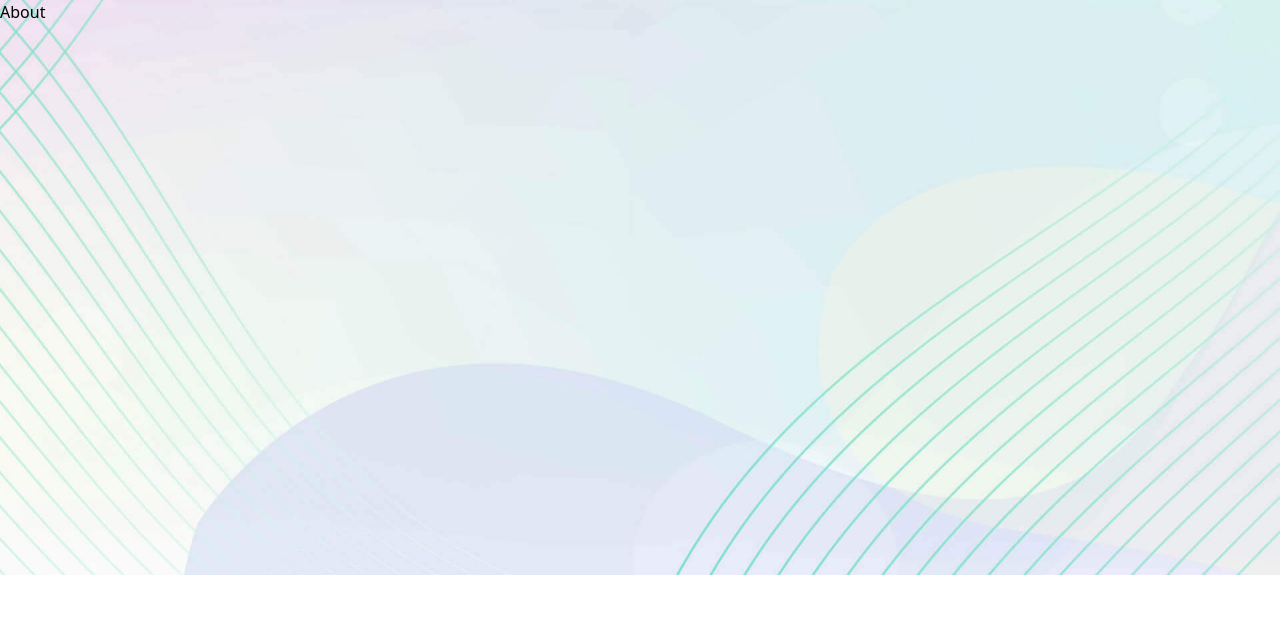
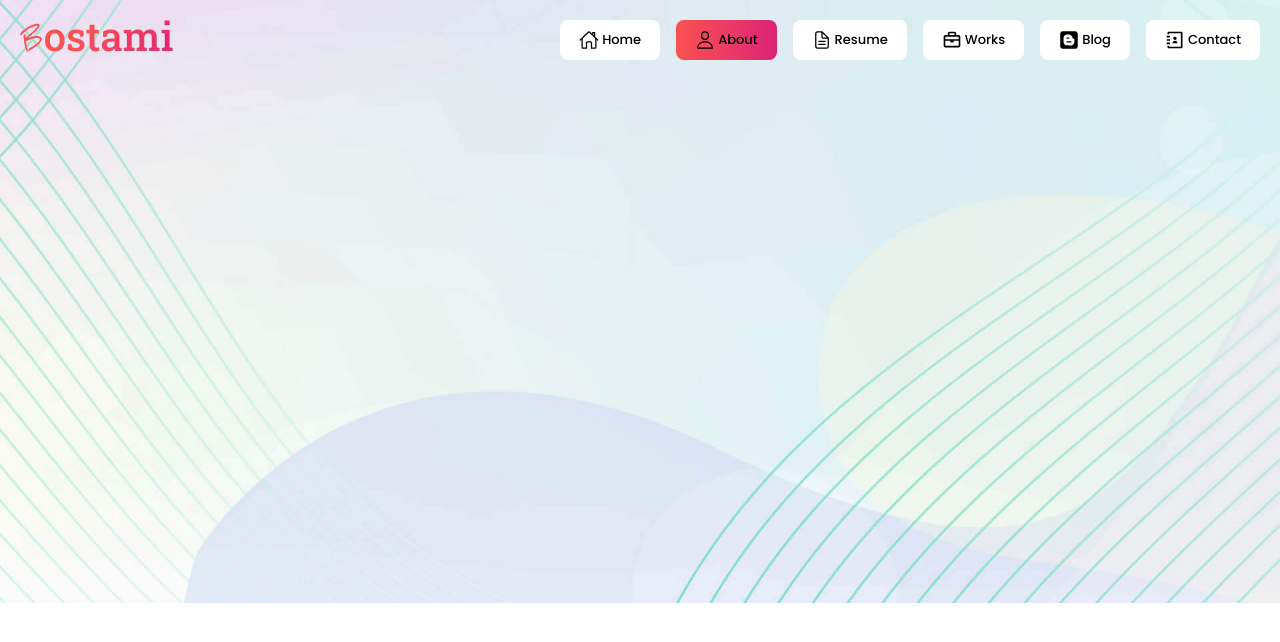
Before and after one commit to humaira-reactdev/Webpage, a React (Vite) app: page /about in a window 1280 px wide. Shown: the top 642 px of the page. Built offline with nearby package versions, Linux system fonts and the light colour scheme.

Commit message:
Navbar completed

```diff
--- a/src/App.jsx
+++ b/src/App.jsx
@@ -9,18 +9,21 @@ import Work from './Pages/Work'
 import Blog from './Pages/Blog'
 import Contact from './Pages/Contact'
 import NotFound from './Pages/NotFound'
+import LayoutOne from './Layout/LayoutOne'
 
 function App() {
   const route=createBrowserRouter(
     createRoutesFromElements(
       <Route>
-        <Route path='/' element={<Home/>}/>
+        <Route path='/' element={<LayoutOne/>}>
+          <Route index element={<Home/>}/>
           <Route path='/about' element={<About/>}/>
           <Route path='/resume' element={<Resume/>}/>
           <Route path='/work' element={<Work/>}/>
           <Route path='/blog' element={<Blog/>}/>
           <Route path='/contact' element={<Contact/>}/>
           <Route path='*' element={<NotFound/>}/>
+        </Route>
       </Route>
     )
   )
--- a/src/Components/Navbar.jsx
+++ b/src/Components/Navbar.jsx
@@ -1,5 +1,5 @@
 import React from 'react'
-import { Link } from 'react-router-dom'
+import { NavLink, Link } from 'react-router-dom'
 import { IoHomeOutline } from "react-icons/io5";
 import { IoPersonOutline } from "react-icons/io5";
 import { IoDocumentTextOutline } from "react-icons/io5";
@@ -18,12 +18,12 @@ const Navbar = () => {
                     </div>
                     <div className="menu">
                         <ul className='flex flex-wrap gap-4 text-[13px] font-poppins font-medium text-inherit '>
-                            <li><Link className='gap-[3px] px-[19px] bg-[#fff] h-10 flex justify-center items-center rounded-lg' to='#'><IoHomeOutline className='text-xl' />Home</Link></li>
-                            <li><Link className='gap-[3px] px-[19px] bg-[#fff] h-10 flex justify-center items-center rounded-lg' to='#'><IoPersonOutline className='text-xl' />About</Link></li>
-                            <li><Link className='gap-[3px] px-[19px] bg-[#fff] h-10 flex justify-center items-center rounded-lg' to='#'><IoDocumentTextOutline className='text-xl' />Resume</Link></li>
-                            <li><Link className='gap-[3px] px-[19px] bg-[#fff] h-10 flex justify-center items-center rounded-lg' to='#'><BiBriefcase className='text-xl' />Works</Link></li>
-                            <li><Link className='gap-[3px] px-[19px] bg-[#fff] h-10 flex justify-center items-center rounded-lg' to='#'><FaBlogger className='text-xl' />Blog</Link></li>
-                            <li><Link className='gap-[3px] px-[19px] bg-[#fff] h-10 flex justify-center items-center rounded-lg' to='#'><RiContactsBook3Line className='text-xl' />Contact</Link></li>
+                            <li><NavLink to='/' className={({ isActive }) => isActive? 'gap-[3px] px-[19px] bg-gradient-to-r from-[#fa5252] to-[#dd2476] ... h-10 flex justify-center items-center rounded-lg':'gap-[3px] px-[19px] bg-[#fff] h-10 flex justify-center items-center rounded-lg'}><IoHomeOutline className='text-xl' />Home</NavLink></li>
+                            <li><NavLink to='/about' className={({ isActive }) => isActive? 'gap-[3px] px-[19px] bg-gradient-to-r from-[#fa5252] to-[#dd2476] ... h-10 flex justify-center items-center rounded-lg':'gap-[3px] px-[19px] bg-[#fff] h-10 flex justify-center items-center rounded-lg'}><IoPersonOutline className='text-xl' />About</NavLink></li>
+                            <li><NavLink to='/resume' className={({ isActive }) => isActive? 'gap-[3px] px-[19px] bg-gradient-to-r from-[#fa5252] to-[#dd2476] ... h-10 flex justify-center items-center rounded-lg':'gap-[3px] px-[19px] bg-[#fff] h-10 flex justify-center items-center rounded-lg'}><IoDocumentTextOutline className='text-xl' />Resume</NavLink></li>
+                            <li><NavLink to='/work' className={({ isActive }) => isActive? 'gap-[3px] px-[19px] bg-gradient-to-r from-[#fa5252] to-[#dd2476] ... h-10 flex justify-center items-center rounded-lg':'gap-[3px] px-[19px] bg-[#fff] h-10 flex justify-center items-center rounded-lg'}><BiBriefcase className='text-xl' />Works</NavLink></li>
+                            <li><NavLink to='/blog' className={({ isActive }) => isActive? 'gap-[3px] px-[19px] bg-gradient-to-r from-[#fa5252] to-[#dd2476] ... h-10 flex justify-center items-center rounded-lg':'gap-[3px] px-[19px] bg-[#fff] h-10 flex justify-center items-center rounded-lg'}><FaBlogger className='text-xl' />Blog</NavLink></li>
+                            <li><NavLink to='/contact' className={({ isActive }) => isActive? 'gap-[3px] px-[19px] bg-gradient-to-r from-[#fa5252] to-[#dd2476] ... h-10 flex justify-center items-center rounded-lg':'gap-[3px] px-[19px] bg-[#fff] h-10 flex justify-center items-center rounded-lg'}><RiContactsBook3Line className='text-xl' />Contact</NavLink></li>
                         </ul>
                     </div>
 
--- /dev/null
+++ b/src/Layout/LayoutOne.jsx
@@ -0,0 +1,14 @@
+import React from 'react'
+import { Outlet } from 'react-router-dom'
+import Navbar from '../Components/Navbar'
+
+const LayoutOne = () => {
+  return (
+    <>
+        <Navbar/>
+        <Outlet/>
+    </>
+  )
+}
+
+export default LayoutOne
--- a/src/Pages/About.jsx
+++ b/src/Pages/About.jsx
@@ -1,8 +1,11 @@
 import React from 'react'
+
 
 const About = () => {
   return (
-    <div>About</div>
+    <>
+
+    </>
   )
 }
 
--- a/src/Pages/Blog.jsx
+++ b/src/Pages/Blog.jsx
@@ -1,8 +1,12 @@
 import React from 'react'
+
 
 const Blog = () => {
   return (
-    <div>Blog</div>
+    <>
+
+
+    </>
   )
 }
 
--- a/src/Pages/Contact.jsx
+++ b/src/Pages/Contact.jsx
@@ -1,8 +1,12 @@
 import React from 'react'
+
 
 const Contact = () => {
   return (
-    <div>Contact</div>
+    <>
+
+
+    </>
   )
 }
 
--- a/src/Pages/Home.jsx
+++ b/src/Pages/Home.jsx
@@ -1,10 +1,9 @@
 import React from 'react'
-import Navbar from '../Components/Navbar'
 
 const Home = () => {
   return (
     <>
-        <Navbar/>
+
     </>
   )
 }
--- a/src/Pages/Resume.jsx
+++ b/src/Pages/Resume.jsx
@@ -1,8 +1,12 @@
 import React from 'react'
+
 
 const Resume = () => {
   return (
-    <div>Resume</div>
+    <>
+
+
+    </>
   )
 }
 
--- a/src/Pages/Work.jsx
+++ b/src/Pages/Work.jsx
@@ -2,7 +2,10 @@ import React from 'react'
 
 const Work = () => {
   return (
-    <div>Work</div>
+    <>
+
+
+    </>
   )
 }
 
```
Lines whose indentation alone changed are shown as unchanged.
